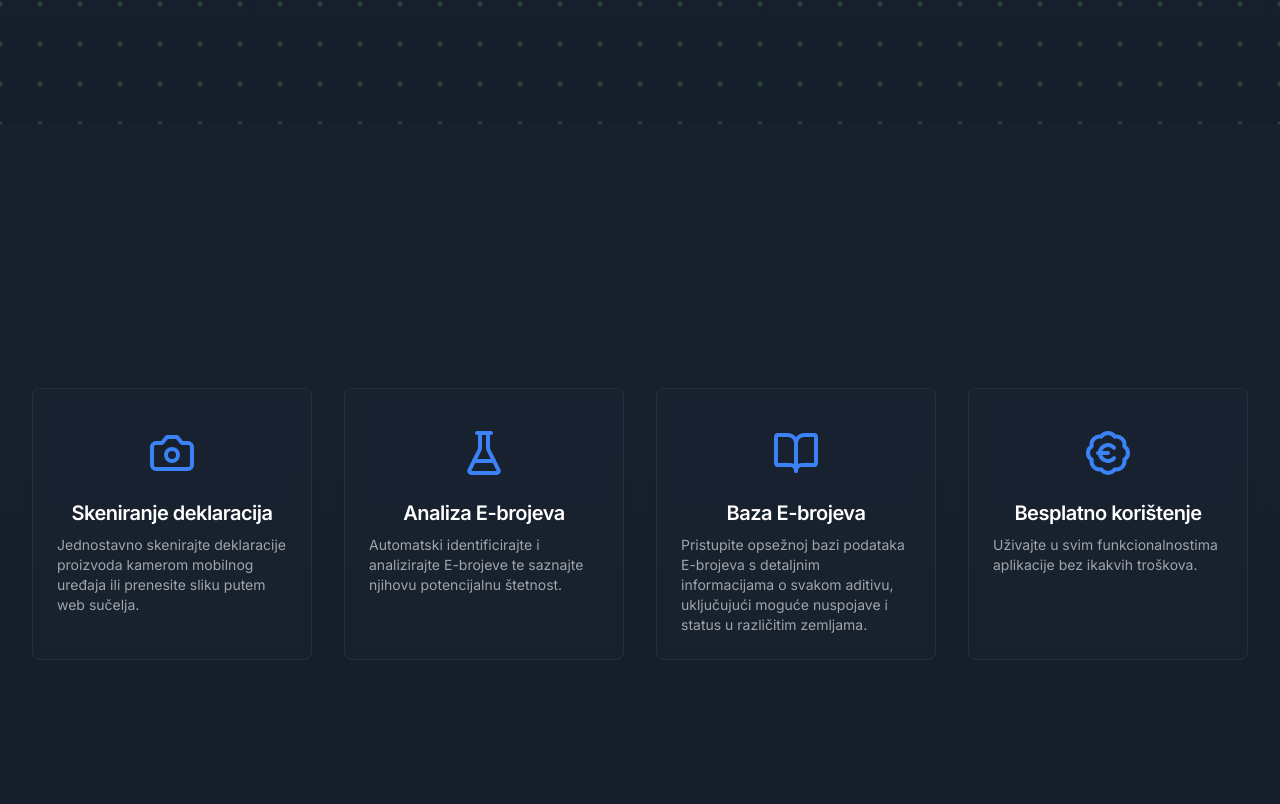
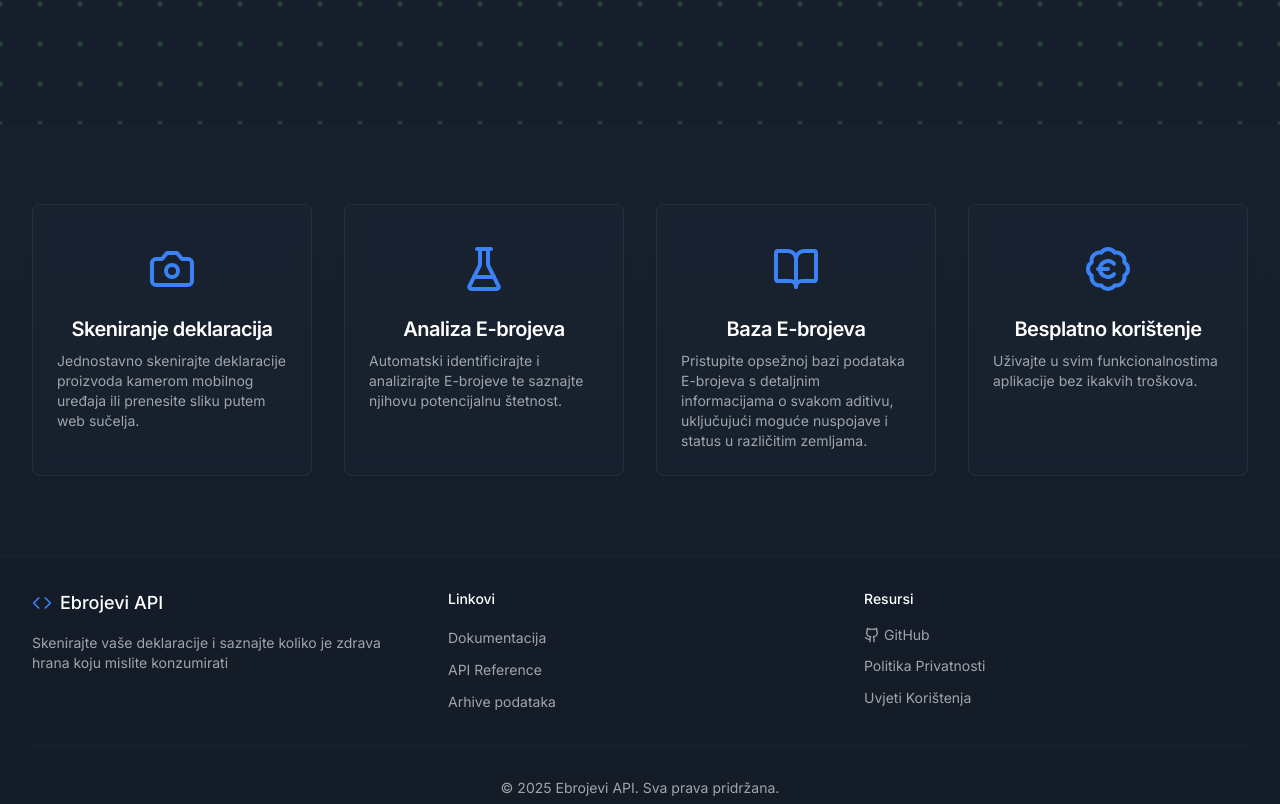
Before and after one commit to MortalWombat-repo/ebrojevi-web, a Next.js app: page / in a window 1280 px wide. Shown: the part 676-1480 px from the top of the page. Built offline with nearby package versions, Linux system fonts and the light colour scheme.

Commit message:
Update FeatureSection.tsx

```diff
--- a/components/home/FeatureSection.tsx
+++ b/components/home/FeatureSection.tsx
@@ -54,7 +54,7 @@ const item = {
 
 const FeatureSection = () => {
   return (
-    <section className="min-h-[100vh] py-20 px-6 md:px-8 relative overflow-hidden flex items-center justify-center">
+    <section className="py-20 px-6 md:px-8 relative overflow-hidden">
       {/* Background gradient */}
       <div className="absolute top-0 left-1/2 -translate-x-1/2 w-full max-w-6xl h-[500px] bg-blue-900/20 blur-[120px] rounded-full -z-10"></div>
 
```
